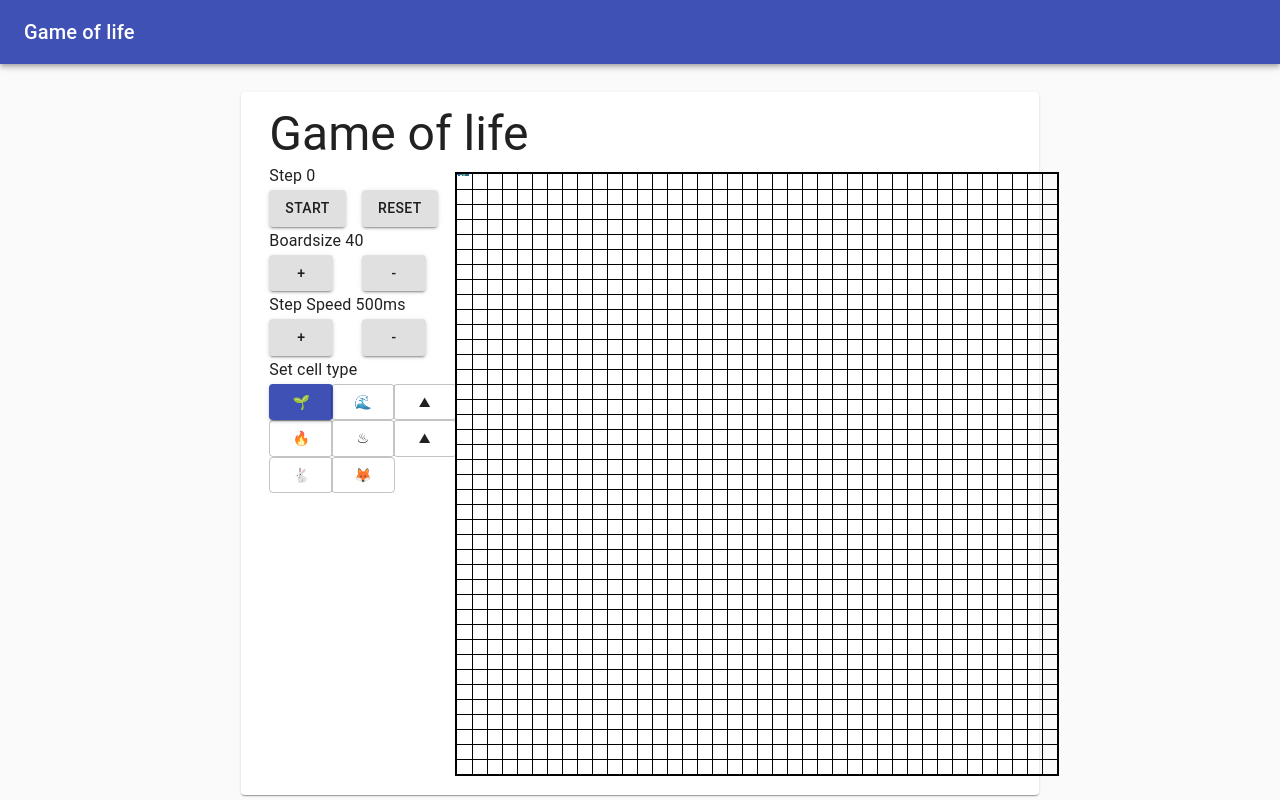
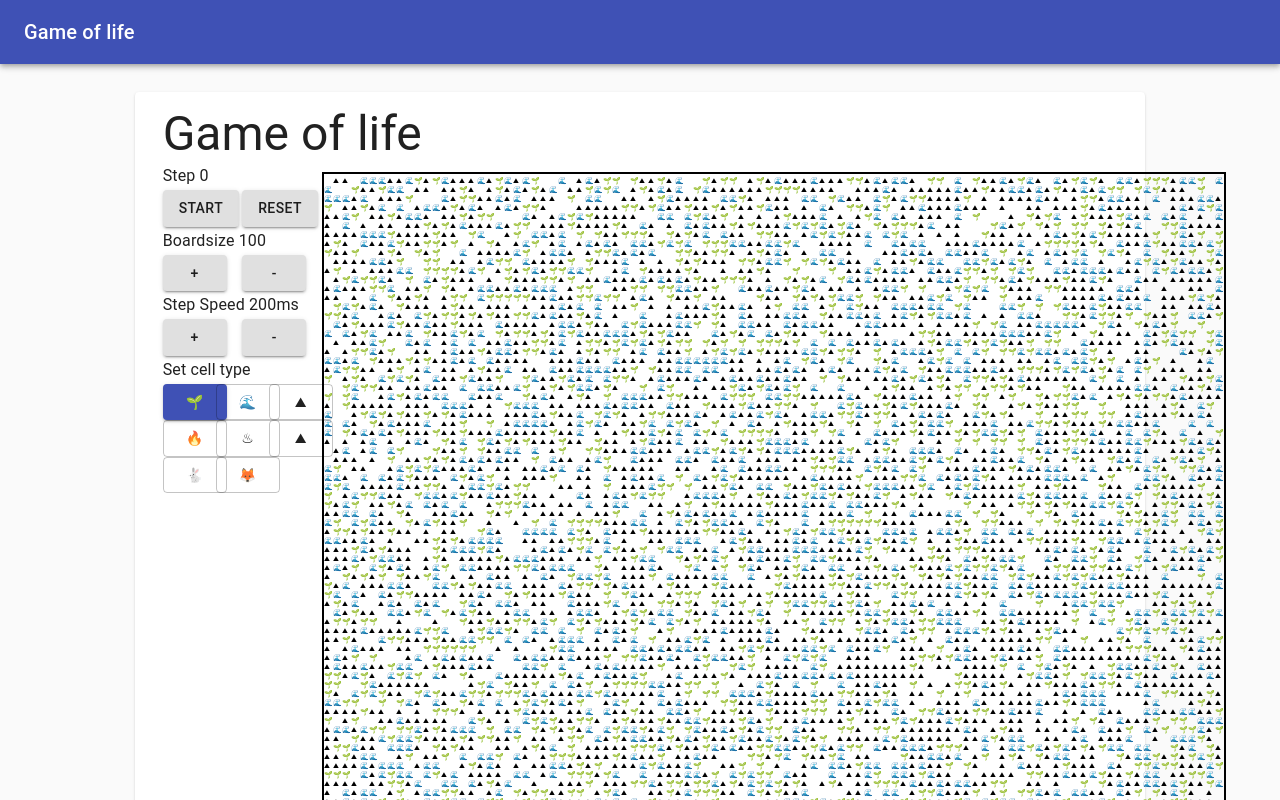
Before and after one commit to kevba/game-of-life, a React app: page / in a window 1280 px wide. Shown: the top 800 px of the page. Built offline with nearby package versions, Linux system fonts and the light colour scheme.

Commit message:
Fixes drawing a bit

```diff
--- a/src/components/app/AppContent.tsx
+++ b/src/components/app/AppContent.tsx
@@ -4,17 +4,17 @@ import { GameContainer } from '../game'
 
 const useStyles = makeStyles({
     root: {
-        padding: "1em 2em 1em 2em",
-        margin: "2em",
-    }
+        padding: '1em 2em 1em 2em',
+        margin: '2em',
+    },
 })
 
 export const AppContent = (): React.ReactElement => {
     const classes = useStyles()
 
     return (
-        <Grid container justify={"center"} alignItems={"stretch"}>
-            <Grid item xs={12} md={10} lg={8}>
+        <Grid container justify={'center'} alignItems={'stretch'}>
+            <Grid item xs={12} md={10} lg={10}>
                 <Paper className={classes.root}>
                     <GameContainer />
                 </Paper>
--- a/src/components/game/boardReducer.ts
+++ b/src/components/game/boardReducer.ts
@@ -4,7 +4,7 @@ import { Cell, CellType } from './logic/cells'
 import { CreateTreeCell } from './logic/cells/types/tree'
 import { randomCells } from './logic/boardgen'
 
-export const DEFAULT_WIDTH = 40
+export const DEFAULT_WIDTH = 100
 
 export type BoardState = {
     cells: Cell[]
--- a/src/components/game/logic/boardgen.tsx
+++ b/src/components/game/logic/boardgen.tsx
@@ -2,6 +2,7 @@ import { Cell } from './cells'
 import { CreateEmptyCell } from './cells/types/empty'
 import { CreateMountainCell } from './cells/types/mountain'
 import { CreateTreeCell } from './cells/types/tree'
+import { CreateVolcanoCell } from './cells/types/volcano'
 import { CreateWaterCell } from './cells/types/water'
 
 type cellCreator = () => Cell
@@ -9,7 +10,13 @@ type cellCreator = () => Cell
 export const randomCells = (size: number): Cell[] => {
     let state: Cell[] = []
 
-    const cellCreators: cellCreator[] = [CreateEmptyCell, CreateWaterCell, CreateTreeCell, CreateMountainCell]
+    const cellCreators: cellCreator[] = [
+        CreateEmptyCell,
+        CreateWaterCell,
+        CreateTreeCell,
+        CreateMountainCell,
+        CreateVolcanoCell,
+    ]
 
     for (let i = 0; i < size * size; i++) {
         let rand = Math.floor(Math.random() * cellCreators.length)
--- a/src/components/game/ui/canvas.tsx
+++ b/src/components/game/ui/canvas.tsx
@@ -1,18 +1,40 @@
-import React, { useContext, useRef } from 'react'
+import React, { useContext, useRef, useState } from 'react'
 import { BoardContext, BoardDispatch } from '../boardReducer'
 import { Cell } from '../logic/cells'
 
-const CANVAS_WIDTH = 600
+const CANVAS_WIDTH = 900
 
 export const Canvas = () => {
+    const [drawing, setDrawing] = useState(false)
+
     const { cells, width } = useContext(BoardContext)
     const boardDispatch = useContext(BoardDispatch)
 
     const canvasRef = React.useRef<HTMLCanvasElement>(null)
     const [context, setContext] = React.useState<CanvasRenderingContext2D | null>(null)
 
-    const handleSetCell = (x: number, y: number) => {
-        const cellNumber = x + y * width
+    const handleMouseDown = () => {
+        setDrawing(true)
+        console.log(drawing)
+    }
+
+    const handleMouseUp = () => {
+        setDrawing(false)
+    }
+
+    const handleMouseMove = (e: MouseEvent) => {
+        if (!drawing) {
+            return
+        }
+
+        let x = e.offsetX
+        let y = e.offsetY
+        let offsetFactor = width / CANVAS_WIDTH
+
+        const actualX = Math.floor(x * offsetFactor)
+        const actualY = Math.floor(y * offsetFactor)
+        const cellNumber = actualX + actualY * width
+        console.log(e.offsetX, e.offsetY, drawing, cellNumber)
         boardDispatch({ type: 'updateCellType', cellNumber: cellNumber })
     }
 
@@ -24,14 +46,37 @@ export const Canvas = () => {
         if (renderCtx) {
             setContext(renderCtx)
         }
+    }, [context])
 
+    React.useEffect(() => {
         if (context === null) {
             return
         }
 
-        canvasGrid(width, context)
+        context.clearRect(0, 0, CANVAS_WIDTH, CANVAS_WIDTH)
+        // canvasGrid(width, context)
         canvasCells(width, cells, context)
     }, [context, width, cells])
+
+    React.useEffect(() => {
+        if (context === null) {
+            return
+        }
+
+        canvasRef.current.addEventListener('mousedown', handleMouseDown)
+        canvasRef.current.addEventListener('mouseup', handleMouseUp)
+        canvasRef.current.addEventListener('mousemove', handleMouseMove)
+        canvasRef.current.addEventListener('mouseleave', handleMouseUp)
+
+        return () => {
+            if (context) {
+                canvasRef.current.removeEventListener('mousedown', handleMouseDown)
+                canvasRef.current.removeEventListener('mouseup', handleMouseUp)
+                canvasRef.current.removeEventListener('mousemove', handleMouseMove)
+                canvasRef.current.removeEventListener('mouseleave', handleMouseUp)
+            }
+        }
+    }, [context, width, drawing])
 
     return (
         <canvas
@@ -47,8 +92,6 @@ export const Canvas = () => {
 }
 
 const canvasGrid = (width: number, context: CanvasRenderingContext2D) => {
-    context.clearRect(0, 0, CANVAS_WIDTH, CANVAS_WIDTH)
-
     let offsetSize = CANVAS_WIDTH / width
     for (let x = 1; x < width; x++) {
         let offset = offsetSize * x
@@ -63,15 +106,18 @@ const canvasGrid = (width: number, context: CanvasRenderingContext2D) => {
 
 const canvasCells = (width: number, cells: Cell[], context: CanvasRenderingContext2D) => {
     let offsetSize = CANVAS_WIDTH / width
-    let y = 0
-    let x = 0
+    context.font = `${offsetSize - 2}px Arial`
+
+    let y = 1
+    let x = 1
 
     for (let cell of cells) {
-        context.fillText(cell.icon, x, y, offsetSize)
-        x = x++
+        context.fillText(cell.icon, x * offsetSize, y * offsetSize)
+
+        x = x + 1
         if (x >= width) {
             x = 0
-            y = y++
+            y = y + 1
         }
     }
 }
--- a/src/components/game/ui/game.tsx
+++ b/src/components/game/ui/game.tsx
@@ -4,9 +4,9 @@ import { BoardContext, BoardDispatch } from '../boardReducer'
 import { CellTypeTemplates } from '../logic/cells/index'
 import { Canvas } from './canvas'
 
-const DEFAULT_SPEED = 500
-const MAX_SPEED = 100
-const SPEED_STEP_SIZE = 100
+const DEFAULT_SPEED = 200
+const MAX_SPEED = 10
+const SPEED_STEP_SIZE = 10
 
 interface IGameProps {
     setBoardSize: (size: number) => void
@@ -179,11 +179,11 @@ export const Game = (props: IGameProps): React.ReactElement => {
                 <Typography variant={'h3'}> Game of life </Typography>
             </Grid>
 
-            <Grid item xs={3}>
+            <Grid item xs={2}>
                 {renderControls()}
             </Grid>
 
-            <Grid item xs={9}>
+            <Grid item xs={10}>
                 <Canvas />
             </Grid>
         </Grid>
```
